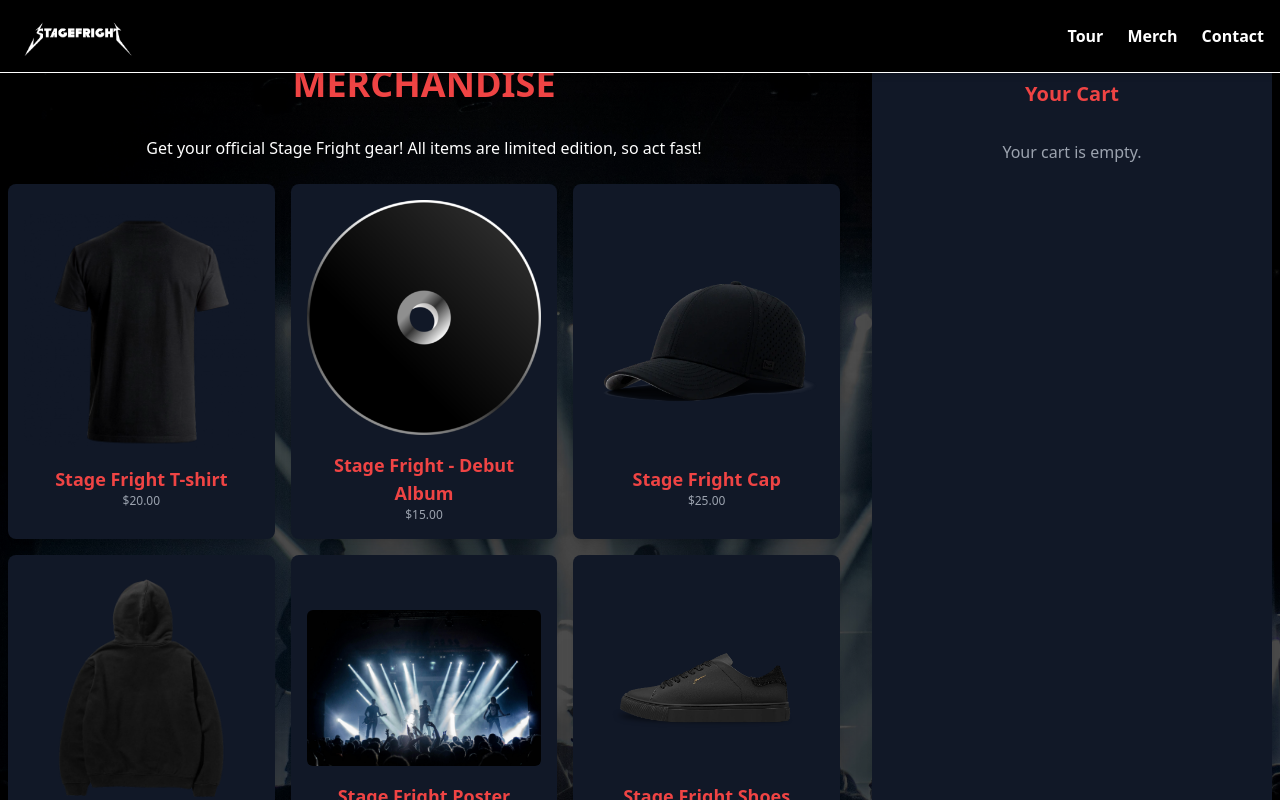
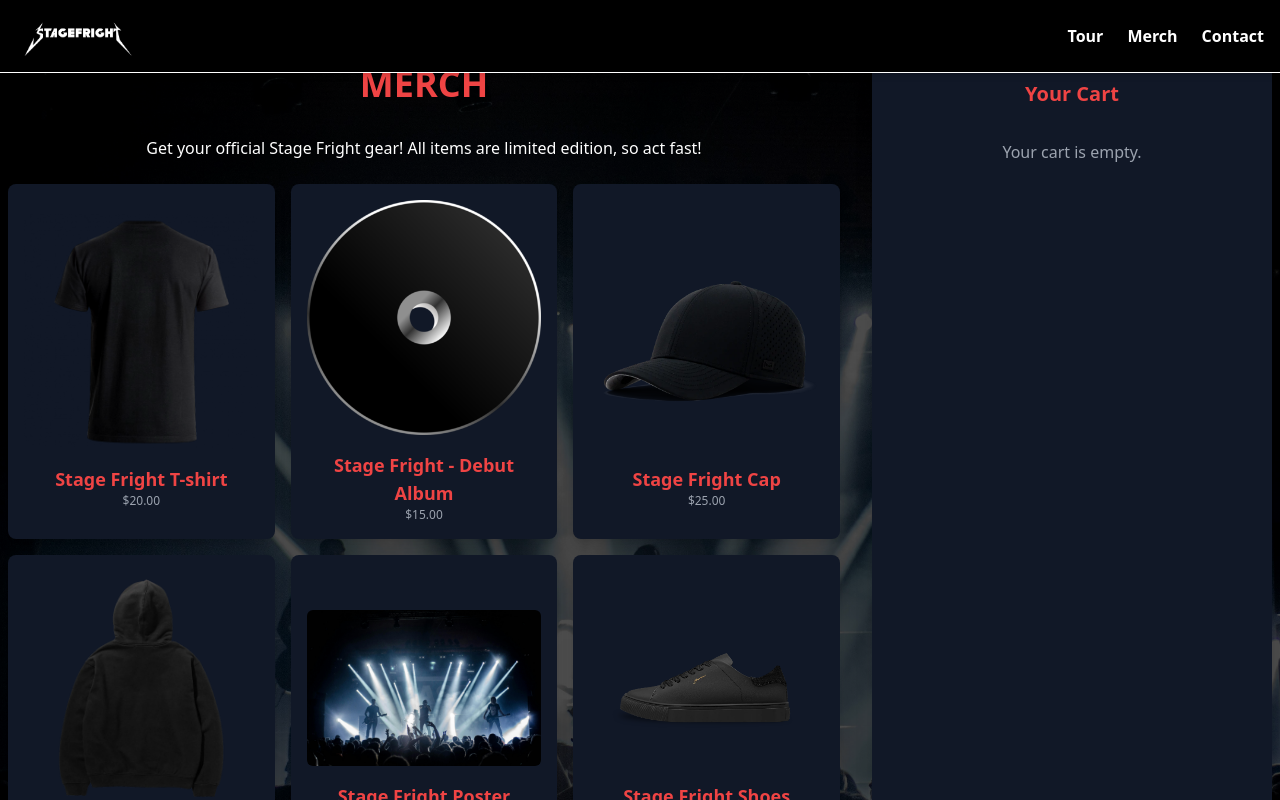
Before and after one commit to RishabhSingh08/Stagefright, a SvelteKit app in the folder stagefreight/: page /merch in a window 1280 px wide. Shown: the top 800 px of the page. Built offline with nearby package versions, Linux system fonts and the light colour scheme.

Commit message:
changess

```diff
--- a/stagefreight/src/routes/merch/+page.svelte
+++ b/stagefreight/src/routes/merch/+page.svelte
@@ -103,7 +103,7 @@
   <div class="relative container mx-auto px-4 sm:px-2 py-12 sm:py-8 flex flex-col md:grid md:grid-cols-12 gap-8">
     <!-- Merchandise Content -->
     <div class="order-1 md:order-none col-span-8">
-      <h2 class="text-6xl sm:text-4xl font-bold text-center text-red-500 mb-12 sm:mb-8">MERCHANDISE</h2>
+      <h2 class="text-6xl sm:text-4xl font-bold text-center text-red-500 mb-12 sm:mb-8">MERCH</h2>
       <p class="text-lg sm:text-base text-center mb-8 sm:mb-6">Get your official Stage Fright gear! All items are limited edition, so act fast!</p>
       <div class="grid grid-cols-1 sm:grid-cols-1 md:grid-cols-2 lg:grid-cols-3 gap-8 sm:gap-4">
         {#each products as product}
```
